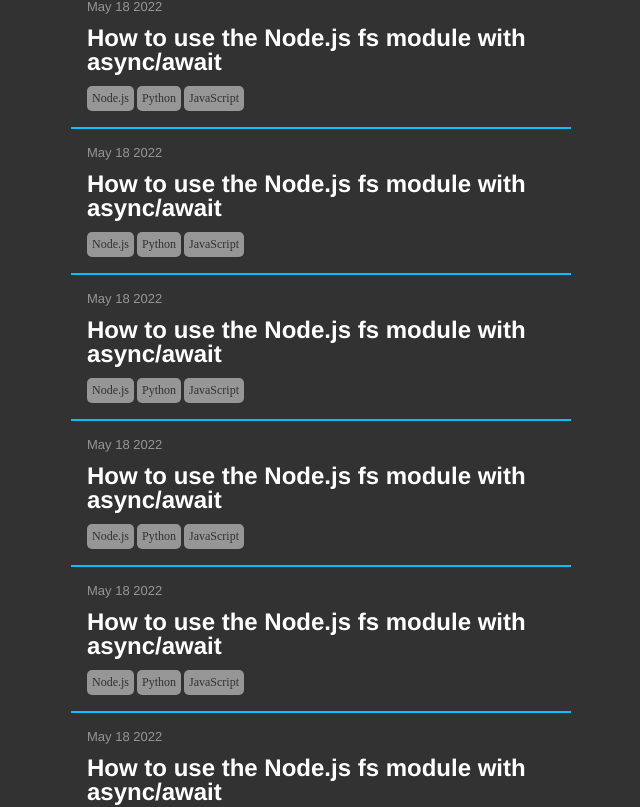
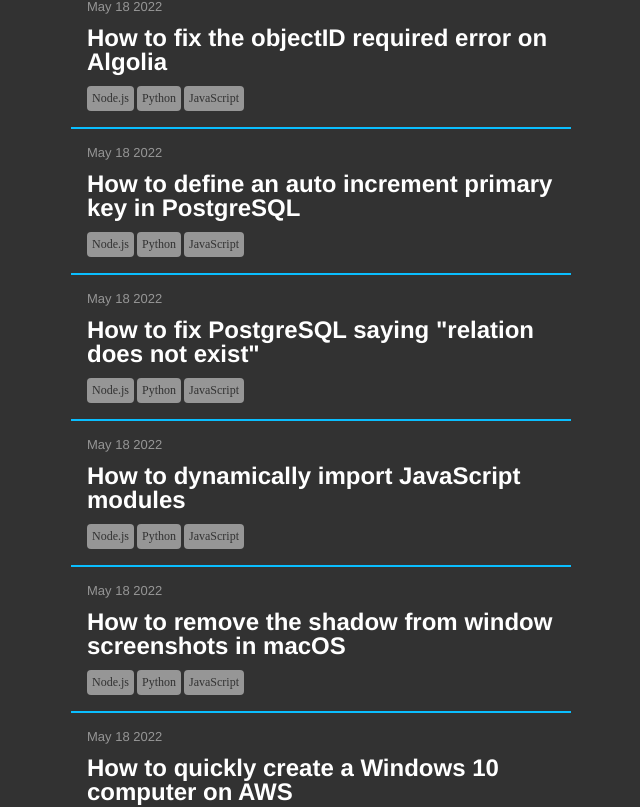
Before and after one commit to asbelljc/blog-client, a React (Create React App) app: page /blog in a window 1280 px wide. Shown: the part 496-1303 px from the top of the page, without its empty margins (569-1209 px from the left). Built offline with nearby package versions, Linux system fonts and the light colour scheme; no server answers.

Commit message:
Refined Blog page styling.

```diff
--- a/src/pages/Blog.js
+++ b/src/pages/Blog.js
@@ -64,24 +64,75 @@
 `;
 
 const BlogListItem = styled.div`
+  position: relative;
   display: flex;
   flex-direction: column;
   gap: 1.2rem;
   padding: 1.6rem;
   border-top: 2px solid ${({ theme }) => theme.colors.primary};
-  transition: background 150ms;
+  will-change: background;
+  transition: background 200ms;
+
+  &::before {
+    content: ' ';
+    position: absolute;
+    left: 0;
+    top: 0;
+    width: 2px;
+    height: 100%;
+    background: ${({ theme }) => theme.colors.primary};
+    transform: scaleY(0);
+    transform-origin: top;
+    transition: transform 200ms;
+  }
+
+  &::after {
+    content: ' ';
+    right: 0;
+    top: 0;
+    position: absolute;
+    width: 2px;
+    height: 100%;
+    background: ${({ theme }) => theme.colors.primary};
+    transform: scaleY(0);
+    transform-origin: bottom;
+    transition: transform 200ms;
+  }
+
+  &:last-child {
+    border-bottom: 2px solid ${({ theme }) => theme.colors.primary};
+  }
 
   span {
     font-size: 1.3rem;
     color: ${({ theme }) => theme.colors.inactive};
   }
 
-  &:last-child {
-    border-bottom: 2px solid ${({ theme }) => theme.colors.primary};
+  &:hover {
+    background: ${({ theme }) => theme.colors.primaryTint};
+
+    &::before {
+      transform: scaleY(1);
+    }
+
+    &::after {
+      transform: scaleY(1);
+    }
+  }
+`;
+
+const Title = styled.a`
+  text-decoration: none;
+
+  h2 {
+    will-change: color;
+    transition: color 200ms;
   }
 
   &:hover {
-    background: ${({ theme }) => theme.colors.primaryTint};
+    h2 {
+      color: ${({ theme }) => theme.colors.primary};
+    }
   }
 `;
 
@@ -93,10 +144,16 @@
 
   a {
     text-decoration: none;
-    border-radius: 0.5rem;
+    border-radius: 0.4rem;
     padding: 0.5rem;
     color: ${({ theme }) => theme.colors.body};
     background: ${({ theme }) => theme.colors.inactive};
+    will-change: background;
+    transition: background 200ms;
+
+    &:hover {
+      background: ${({ theme }) => theme.colors.primary};
+    }
   }
 `;
 
@@ -108,47 +165,47 @@
   },
   {
     date: new Date(),
-    title: 'How to use the Node.js fs module with async/await',
+    title: 'How to fix an issue installing Node `canvas` on macOS',
     tags: ['Node.js', 'Python', 'JavaScript'],
   },
   {
     date: new Date(),
-    title: 'How to use the Node.js fs module with async/await',
+    title: 'How to fix the objectID required error on Algolia',
     tags: ['Node.js', 'Python', 'JavaScript'],
   },
   {
     date: new Date(),
-    title: 'How to use the Node.js fs module with async/await',
+    title: 'How to define an auto increment primary key in PostgreSQL',
     tags: ['Node.js', 'Python', 'JavaScript'],
   },
   {
     date: new Date(),
-    title: 'How to use the Node.js fs module with async/await',
+    title: 'How to fix PostgreSQL saying "relation does not exist"',
     tags: ['Node.js', 'Python', 'JavaScript'],
   },
   {
     date: new Date(),
-    title: 'How to use the Node.js fs module with async/await',
+    title: 'How to dynamically import JavaScript modules',
     tags: ['Node.js', 'Python', 'JavaScript'],
   },
   {
     date: new Date(),
-    title: 'How to use the Node.js fs module with async/await',
+    title: 'How to remove the shadow from window screenshots in macOS',
     tags: ['Node.js', 'Python', 'JavaScript'],
   },
   {
     date: new Date(),
-    title: 'How to use the Node.js fs module with async/await',
+    title: 'How to quickly create a Windows 10 computer on AWS',
     tags: ['Node.js', 'Python', 'JavaScript'],
   },
   {
     date: new Date(),
-    title: 'How to use the Node.js fs module with async/await',
+    title: 'Why does useEffect run two times?',
     tags: ['Node.js', 'Python', 'JavaScript'],
   },
   {
     date: new Date(),
-    title: 'How to use the Node.js fs module with async/await',
+    title: 'How to fix the "Parse failure: Unterminated string constant" error',
     tags: ['Node.js', 'Python', 'JavaScript'],
   },
 ];
@@ -218,7 +275,9 @@
             return (
               <BlogListItem key={index}>
                 <span>{date}</span>
-                <h2>{item.title}</h2>
+                <Title href="#">
+                  <h2>{item.title}</h2>
+                </Title>
                 <Tags>
                   {item.tags.map((tag) => (
                     <a href="#" key={tag}>
```
